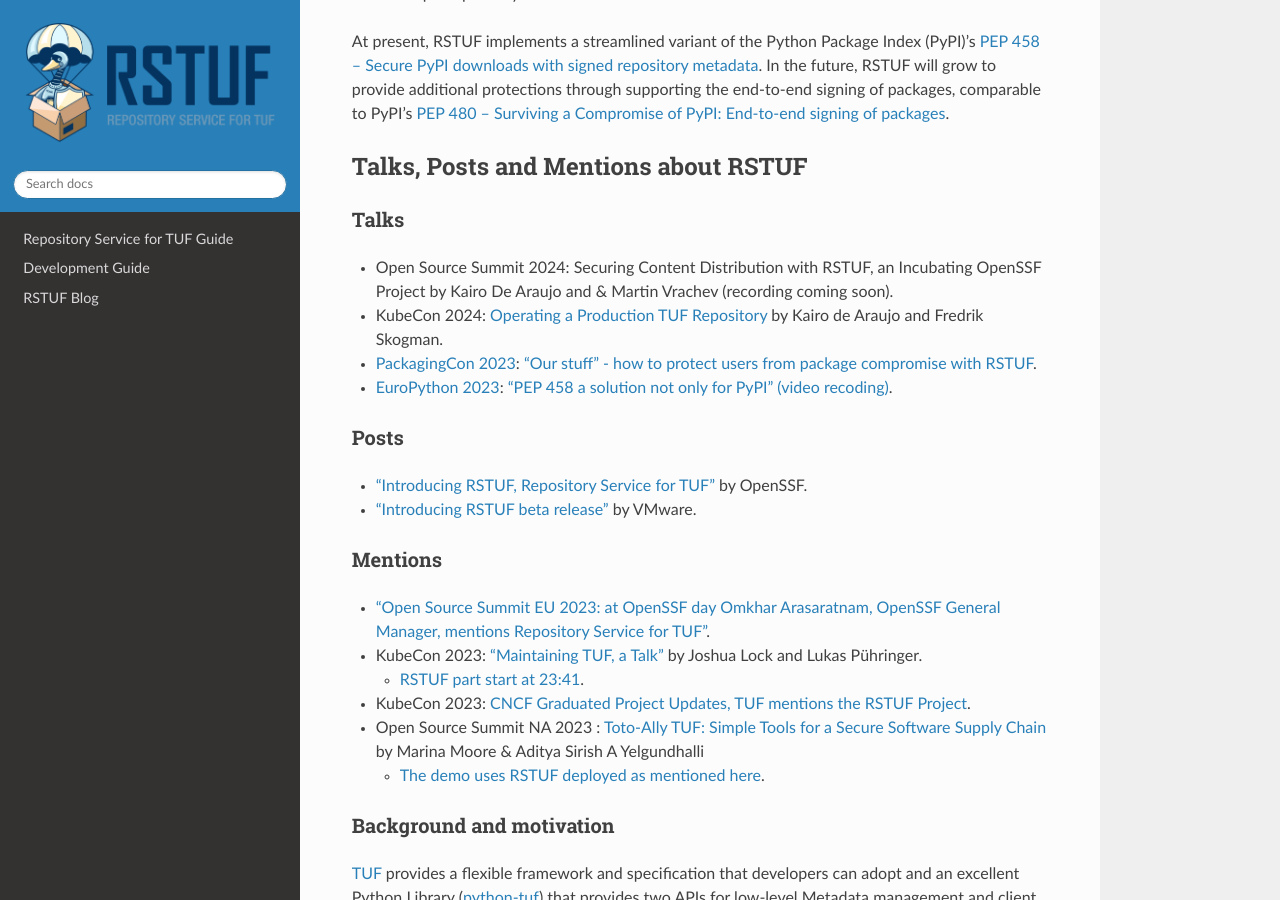
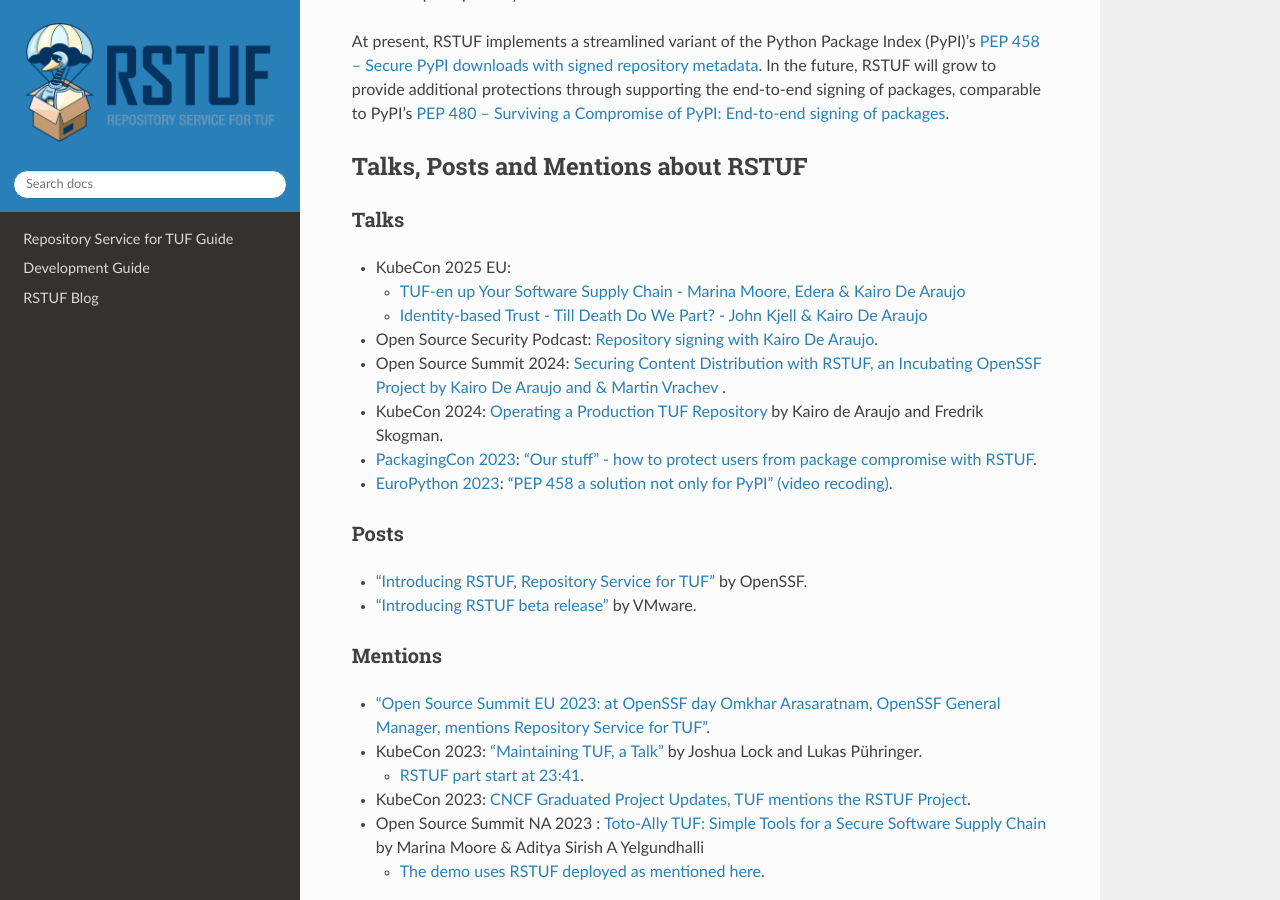
Before and after one commit to repository-service-tuf/repository-service-tuf, a Sphinx documentation site: the page built from docs/source/index.rst, in a window 1280 px wide and 900 px high, scrolled down 2122 px. Built offline with Sphinx 7.4.7 and the Read the Docs theme 3.1.0, drawn with Linux system fonts in a browser that asks for light colours.

Commit message:
Rstuf v1.0.0 blog post (#903)
* blog: RSTUF v1.0.0

Signed-off-by: Kairo Araujo <kairo@dearaujo.nl>

* docs: update talks

Signed-off-by: Kairo Araujo <kairo@dearaujo.nl>

---------

Signed-off-by: Kairo Araujo <kairo@dearaujo.nl>

```diff
--- a/docs/source/blog/index.rst
+++ b/docs/source/blog/index.rst
@@ -5,4 +5,5 @@ RSTUF Blog
 .. toctree::
     :maxdepth: 1
 
+    posts/rstuf-v1.0.0-is-out
     posts/rstuf-security-audit-for-1.0.0
--- a/docs/source/index.rst
+++ b/docs/source/index.rst
@@ -69,8 +69,14 @@ Talks, Posts and Mentions about RSTUF
 Talks
 =====
 
-* Open Source Summit 2024: Securing Content Distribution with RSTUF, an Incubating OpenSSF Project
-  by Kairo De Araujo and & Martin Vrachev (recording coming soon).
+* KubeCon 2025 EU:
+
+  - `TUF-en up Your Software Supply Chain - Marina Moore, Edera & Kairo De Araujo <https://youtu.be/lIYXVIPsk_U?si=MfP0WD2ZnKNNouwy>`_
+  - `Identity-based Trust - Till Death Do We Part? - John Kjell & Kairo De Araujo <https://youtu.be/26p_qvuCy-s?si=BlJa5ehZs1-KOxAf>`_
+
+* Open Source Security Podcast: `Repository signing with Kairo De Araujo <https://opensourcesecurity.io/2025/2025-05-rstuf-with-kairo-de-araujo/>`_.
+* Open Source Summit 2024: `Securing Content Distribution with RSTUF, an Incubating OpenSSF Project
+  by Kairo De Araujo and & Martin Vrachev <https://youtu.be/0ct-u_jOLG8?si=Me6Bw40dt4CyJga6>`_ .
 * KubeCon 2024: `Operating a Production TUF Repository <https://youtu.be/WB83-RhMl18?si=H7Yq8ZFlD8JLt8Y2>`_
   by Kairo de Araujo and Fredrik Skogman.
 * `PackagingCon 2023 <https://cfp.packaging-con.org/2023/talk/997FQK/>`_:
```
Also changed, not shown: docs/source/blog/posts/rstuf-v1.0.0-is-out.rst (added, +102 -0 lines).
